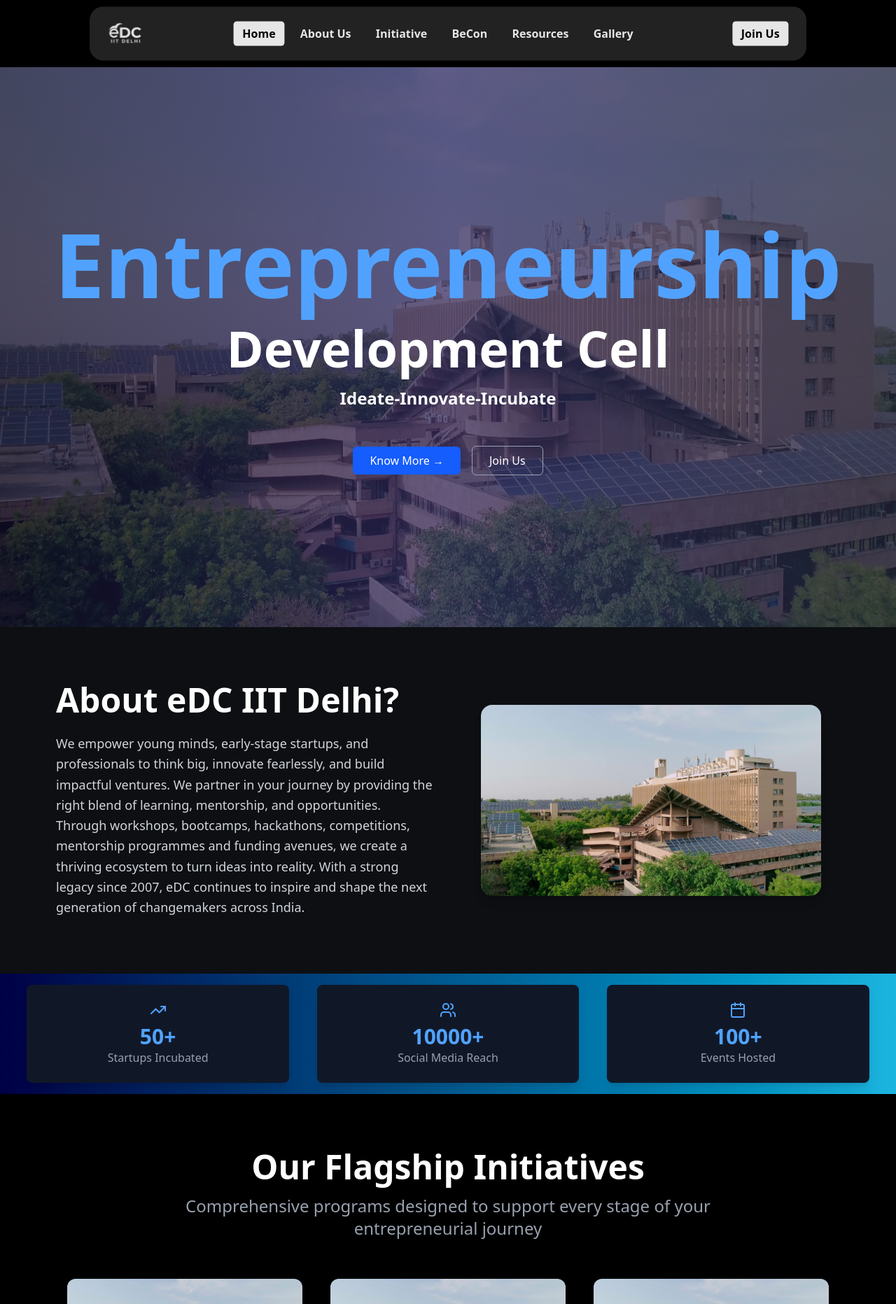
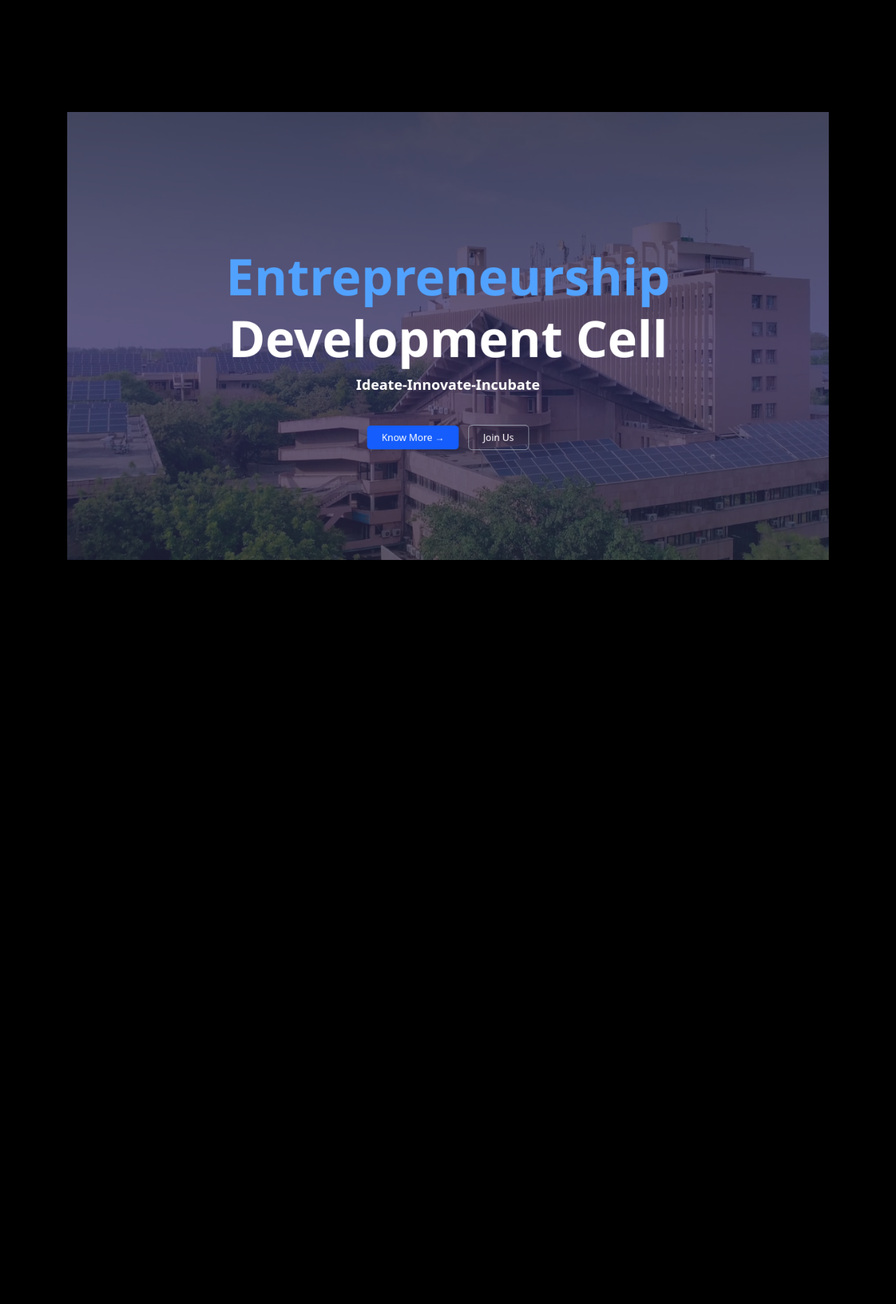
Before and after one commit to Prabhav2503/eDC, a React (Vite) app: page / in a window 1280 px wide. Shown: the top 1863 px of the page at 70% size. After the commit the page ends 800 px from the top, so only its background shows below. Built offline with nearby package versions, Linux system fonts and the light colour scheme.

Commit message:
anushka plz theek karda

```diff
--- a/package.json
+++ b/package.json
@@ -12,6 +12,8 @@
   "dependencies": {
     "@splidejs/react-splide": "^0.7.12",
     "@tailwindcss/vite": "^4.1.14",
+    "framer-motion": "^12.23.22",
+    "gsap": "^3.13.0",
     "lenis": "^1.3.11",
     "lucide-react": "^0.545.0",
     "react": "^19.1.1",
--- a/src/App.jsx
+++ b/src/App.jsx
@@ -7,19 +7,16 @@
 import BeCon from './pages/BeCon'
 import Resources from './pages/Resources'
 import Gallery from './pages/Gallery'
+import Test from './pages/test'
 import { useState } from 'react'
 function App() {
   const [shrink, setShrink] = useState(false)
 
   return (
-    <div className="bg-black min-h-screen ">
-      {/* Sticky Navbar */}
-      <div className="w-full z-30 sticky top-0 bg-transparent">
-        <Navbar SVGs={SVGs} shrink={shrink} />
-      </div>
+    <div className="bg-black w-full h-screen m-0 p-0 overflow-hidden">
+  <main className="w-full h-full flex flex-col m-0 p-0">
 
-      {/* Scrollable main content */}
-      <main className="w-full flex flex-col ">
+
         <Routes>
           <Route path="/" element={<Home JPG={JPG} setShrink={setShrink} />} />
           <Route path="/about" element={<About JPG={JPG}/>} />
@@ -27,6 +24,7 @@
           <Route path="/becon" element={<BeCon />} />
           <Route path="/resources" element={<Resources />} />
           <Route path="/gallery" element={<Gallery />} />
+          <Route path='/test' element={<Test />} />
         </Routes>
       </main>
     </div>
--- a/src/components/abouthome.jsx
+++ b/src/components/abouthome.jsx
@@ -2,7 +2,7 @@
 
 const AboutHome = ({ JPG }) => {
   return (
-    <section className="w-full bg-[#0D0F12] text-white py-20 px-8 md:px-20 flex flex-col lg:flex-row items-center justify-between gap-10">
+    <section className="w-full bg-transparent text-white py-20 px-8 md:px-20 flex flex-col lg:flex-row items-center justify-between gap-10">
       {/* Left Side - Text */}
       <div className="w-full lg:w-1/2 text-left space-y-6">
         <h2 className="text-4xl md:text-5xl font-bold mb-6">
--- a/src/components/incentive.jsx
+++ b/src/components/incentive.jsx
@@ -42,12 +42,12 @@
 const InitiativeCard = ({ index, title, description, image }) => (
   <div
     key={index}
-    className="w-[30%] rounded-xl overflow-hidden flex flex-col items-center bg-gray-900 relative group transform transition-all duration-300 hover:-translate-y-3 hover:shadow-xl"
+    className="w-full h-screen rounded-xl overflow-hidden flex flex-col items-center bg-gray-900 relative group transform transition-all duration-300 hover:-translate-y-3 hover:shadow-xl"
   >
     {/* white overlay that fades in on hover */}
     <div className="absolute inset-0 bg-white/0 group-hover:bg-white/20 transition-colors duration-300 pointer-events-none z-10" />
 
-    <img src={image} alt={title} className="w-full object-cover" />
+    <img src={image} alt={title} className="w-full h-2/3 object-cover" />
 
     <div className="flex-1 flex flex-col items-center p-4 relative z-20">
       <h3 className="text-xl font-bold text-white">{title}</h3>
@@ -63,7 +63,7 @@
 
 export default function Incentive() {
   return (
-    <div className="w-full bg-black text-white flex flex-col items-center justify-center p-20">
+    <div className="w-full bg-transparent text-white flex flex-col items-center justify-center p-20">
       {/* Heading */}
       <div className="text-center mb-14">
         <h2 className="text-5xl font-bold mb-4">Our Flagship Initiatives</h2>
@@ -72,7 +72,7 @@
           entrepreneurial journey
         </p>
       </div>
-      <div className="w-full flex flex-wrap items-center justify-center gap-10 ">
+      <div className="w-full flex flex-col items-center justify-center gap-8">
         {initiatives.map((initiative, index) => (
             <InitiativeCard key={index} {...initiative} />
         ))}
--- a/src/components/landing.jsx
+++ b/src/components/landing.jsx
@@ -3,16 +3,16 @@
 const Landing = ({ JPG }) => {
   return (
     <div
-      className="relative w-full h-screen bg-center bg-cover flex flex-col justify-center items-center text-center"
+      className="relative w-full h-screen bg-center bg-cover flex flex-col justify-center items-center text-center m-0 p-0"
       style={{ backgroundImage: `url(${JPG.iitbuilding})` }}
     >
       {/* Overlay */}
-      <div className="absolute inset-0 bg-gradient-to-r from-[#0F0C29] via-[#302B63] to-[#24243E] opacity-70" />
+      <div className="absolute inset-0 bg-gradient-to-b from-[#0F0C29] via-[#302B63] to-[#24243E] opacity-70" />
 
       {/* Content */}
       <div className="relative z-10 flex flex-col items-center justify-center gap-5 px-4">
-        <h1 className="font-bold text-7xl lg:text-9xl text-blue-400">Entrepreneurship</h1>
-        <h3 className="font-bold text-5xl lg:text-7xl text-white">Development Cell</h3>
+        <h1 className="font-bold text-7xl lg:text-[85px] text-blue-400">Entrepreneurship</h1>
+        <h3 className="font-bold text-7xl lg:text-[84px] text-white">Development Cell</h3>
         <h5 className="font-bold text-xl lg:text-2xl text-white">Ideate-Innovate-Incubate</h5>
 
         <div className="mt-8 flex flex-wrap justify-center items-center gap-4">
--- a/src/components/navbar.jsx
+++ b/src/components/navbar.jsx
@@ -21,8 +21,8 @@
       }`}
     >
       {/* Main Navbar */}
-      <div className="flex items-center justify-between px-8 py-4">
-        <img src={SVGs.logo} alt="logo" className='w-16' />
+      <div className="flex items-center justify-between px-4 ">
+        <img src={SVGs.logo} alt="logo" className='w-20' />
 
         {/* Desktop Navigation - Hidden on Mobile */}
         <div className='hidden md:flex gap-3'>
@@ -44,12 +44,13 @@
           <NavLink to='/gallery' className={linkClass}>
             Gallery
           </NavLink>
+          <button className='hidden md:block bg-white text-black px-4 py-2 rounded-md'>
+          Join Us
+        </button>
         </div>
 
         {/* Desktop Join Us Button - Hidden on Mobile */}
-        <button className='hidden md:block bg-white text-black px-4 py-2 rounded-md'>
-          Join Us
-        </button>
+
 
         {/* Mobile Hamburger Menu Button - Hidden on Desktop */}
         <button
--- a/src/components/pastSpeakers.jsx
+++ b/src/components/pastSpeakers.jsx
@@ -32,7 +32,7 @@
   }, []);
 
   return (
-    <div className="w-full flex flex-col items-center gap-6 bg-gray-900 p-4 ">
+    <div className="w-full flex flex-col items-center gap-6 bg-transparent p-4 ">
       <div className="w-full flex flex-col items-center gap-2">
         <h1 className="w-full text-white text-center text-4xl font-bold ">
           Past Speakers
--- a/src/components/scrollstack.jsx
+++ b/src/components/scrollstack.jsx
@@ -3,7 +3,7 @@
 
 export const ScrollStackItem = ({ children, itemClassName = '' }) => (
   <div
-    className={`scroll-stack-card relative w-full h-80 my-8 p-12 rounded-[40px] shadow-[0_0_30px_rgba(0,0,0,0.1)] box-border origin-top will-change-transform ${itemClassName}`.trim()}
+    className={`scroll-stack-card relative w-full h-screen rounded-[40px] shadow-[0_0_30px_rgba(0,0,0,0.1)] box-border origin-top will-change-transform ${itemClassName}`.trim()}
     style={{
       backfaceVisibility: 'hidden',
       transformStyle: 'preserve-3d'
@@ -16,8 +16,8 @@
 const ScrollStack = ({
   children,
   className = '',
-  itemDistance = 100,
-  itemScale = 0.06,
+  itemDistance = 400,
+  itemScale = 0.03,
   itemStackDistance = 30,
   stackPosition = '20%',
   scaleEndPosition = '10%',
@@ -323,15 +323,16 @@
       };
 
   const containerClassName = useWindowScroll
-    ? `relative w-full ${className}`.trim()
-    : `relative w-full h-full overflow-y-auto overflow-x-visible ${className}`.trim();
+  ? `relative w-full h-full ${className}`.trim()
+  : `relative w-full h-full overflow-y-auto overflow-x-visible ${className}`.trim();
+
 
   return (
     <div className={containerClassName} ref={scrollerRef} style={containerStyles}>
-      <div className="scroll-stack-inner pt-[20vh] px-20 pb-[50rem] min-h-screen">
+      <div className="scroll-stack-inner ">
         {children}
         {/* Spacer so the last pin can release cleanly */}
-        <div className="scroll-stack-end w-full h-px" />
+        <div className="scroll-stack-end w-full h-full" />
       </div>
     </div>
   );
--- a/src/components/stats.jsx
+++ b/src/components/stats.jsx
@@ -40,7 +40,7 @@
 const Stats = () => {
   return (
     <div>
-      <div className="flex flex-wrap justify-center gap-10 items-center p-4 bg-gradient-to-r from-[#000046] to-[#1CB5E0] text-white">
+      <div className="flex flex-wrap bg-transparent justify-center gap-10 items-center p-4  text-white">
         <StatItem icon={<TrendingUp />} endValue={50} label="Startups Incubated" />
         <StatItem icon={<Users />} endValue={10000} label="Social Media Reach" />
         <StatItem icon={<Calendar />} endValue={100} label="Events Hosted" />
--- a/src/index.css
+++ b/src/index.css
@@ -5,3 +5,14 @@
     color: #306ee8; /* Custom color */
   }
 }
+
+html,
+body,
+#root {
+  margin: 0;
+  padding: 0;
+  height: 100%;
+  width: 100%;
+  background: black;
+  overflow-x: hidden;
+}
--- a/src/pages/Home.jsx
+++ b/src/pages/Home.jsx
@@ -5,6 +5,7 @@
 import Stats from "../components/stats";
 import PastSpeakers from "../components/pastSpeakers";
 import { useInView } from "react-intersection-observer";
+import ScrollStack, { ScrollStackItem } from '../components/scrollstack';
 
 const Home = ({ JPG, setShrink }) => {
   const { ref, inView } = useInView();
@@ -15,17 +16,21 @@
   }, [inView]);
 
 return (
-    <div className="w-full h-full ">
+    <ScrollStack className="w-full h-full">
+      <ScrollStackItem className="w-full h-full !mt-0 !pt-0">
         <Landing JPG={JPG} />
-      <div ref={ref}>
+      </ScrollStackItem>
+      <ScrollStackItem className="!mt-0">
+        <div ref={ref} className="bg-gradient-to-b from-[#0F0C29] via-[#302B63] to-[#24243E]">
           <AboutHome JPG={JPG} />
           <Stats />
           <Incentive />
           <PastSpeakers />
+        </div>
+      </ScrollStackItem>
+    </ScrollStack>
+);
 
-      </div>
-    </div>
-  );
 };
 
 export default Home;
--- /dev/null
+++ b/src/pages/test.jsx
@@ -0,0 +1,46 @@
+import React from "react";
+import { motion, useScroll, useTransform } from "framer-motion";
+
+const cards = [
+  { title: "Card 1", color: "from-purple-500 to-pink-500" },
+  { title: "Card 2", color: "from-blue-500 to-cyan-400" },
+  { title: "Card 3", color: "from-orange-500 to-yellow-400" },
+  { title: "Card 4", color: "from-green-500 to-emerald-400" },
+];
+
+const ScrollStack = () => {
+  const { scrollYProgress } = useScroll();
+
+  return (
+    <div className="h-[400vh] bg-gray-900">
+      <div className="sticky top-0 h-screen flex items-center justify-center overflow-hidden">
+        {cards.map((card, index) => {
+          // Each card moves up as you scroll
+          const y = useTransform(
+            scrollYProgress,
+            [index * 0.15, (index + 1) * 0.2],
+            ["100%", "0%"]
+          );
+
+          const scale = useTransform(
+            scrollYProgress,
+            [index * 0.15, (index + 1) * 0.2],
+            [0.8, 1]
+          );
+
+          return (
+            <motion.div
+              key={index}
+              style={{ y, scale }}
+              className={`absolute w-80 h-96 rounded-2xl bg-gradient-to-br ${card.color} shadow-2xl flex items-center justify-center text-white text-2xl font-bold`}
+            >
+              {card.title}
+            </motion.div>
+          );
+        })}
+      </div>
+    </div>
+  );
+};
+
+export default ScrollStack;
```
Also changed, not shown: 1 other file (tests, documents, lock files or other folders). Lines whose indentation alone changed are shown as unchanged.
